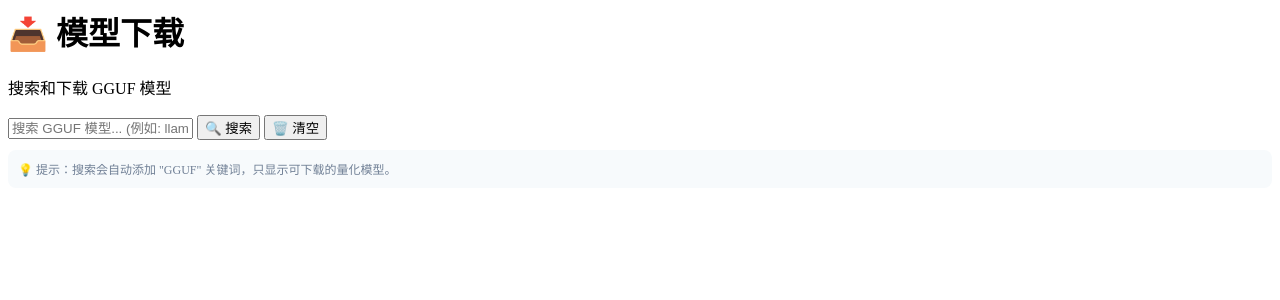
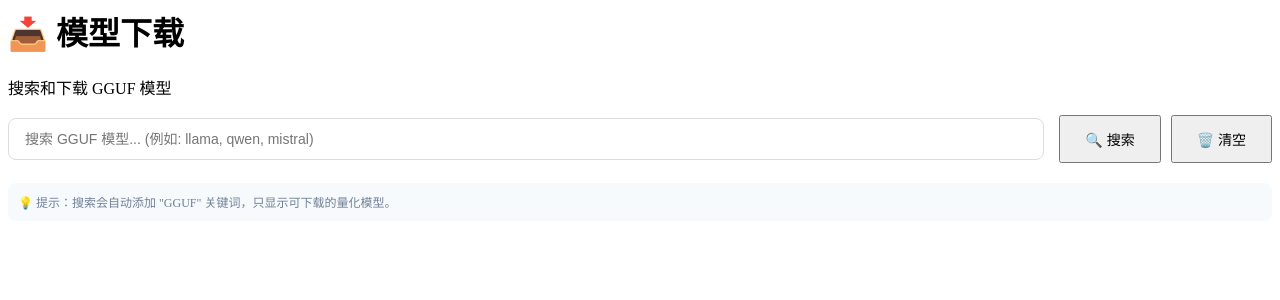
Before and after one commit to CHENBIN-1979/llamapanel, a Python web app: template backend/templates/download.html in a window 1280 px wide. Shown: the top 300 px of the page. Run offline with Jinja, Linux system fonts and the light colour scheme; the template is opened without the code that fills it, so the values that code supplies are empty.

Commit message:
优化: 搜索框加长，按钮移到右边，调整布局比例

```diff
--- a/backend/templates/download.html
+++ b/backend/templates/download.html
@@ -4,8 +4,10 @@
 
     <div class="search-box">
         <input type="text" id="searchInput" placeholder="搜索 GGUF 模型... (例如: llama, qwen, mistral)">
-        <button onclick="searchModels()" id="searchBtn">🔍 搜索</button>
-        <button onclick="clearSearch()">🗑️ 清空</button>
+        <div class="search-buttons">
+            <button onclick="searchModels()" id="searchBtn">🔍 搜索</button>
+            <button onclick="clearSearch()">🗑️ 清空</button>
+        </div>
     </div>
     <div class="info-text" style="margin-bottom: 10px;">
         💡 提示：搜索会自动添加 "GGUF" 关键词，只显示可下载的量化模型。
@@ -14,6 +16,30 @@
 </div>
 
 <style>
+    .search-box {
+        display: flex;
+        gap: 15px;
+        margin-bottom: 20px;
+        align-items: center;
+    }
+    .search-box input {
+        flex: 1;
+        padding: 12px 16px;
+        border-radius: 8px;
+        border: 1px solid #ddd;
+        font-size: 14px;
+        width: 100%;
+    }
+    .search-buttons {
+        display: flex;
+        gap: 10px;
+        flex-shrink: 0;
+    }
+    .search-buttons button {
+        padding: 12px 24px;
+        font-size: 14px;
+        white-space: nowrap;
+    }
     .model-card {
         border: 1px solid #e2e8f0;
         border-radius: 12px;
```
